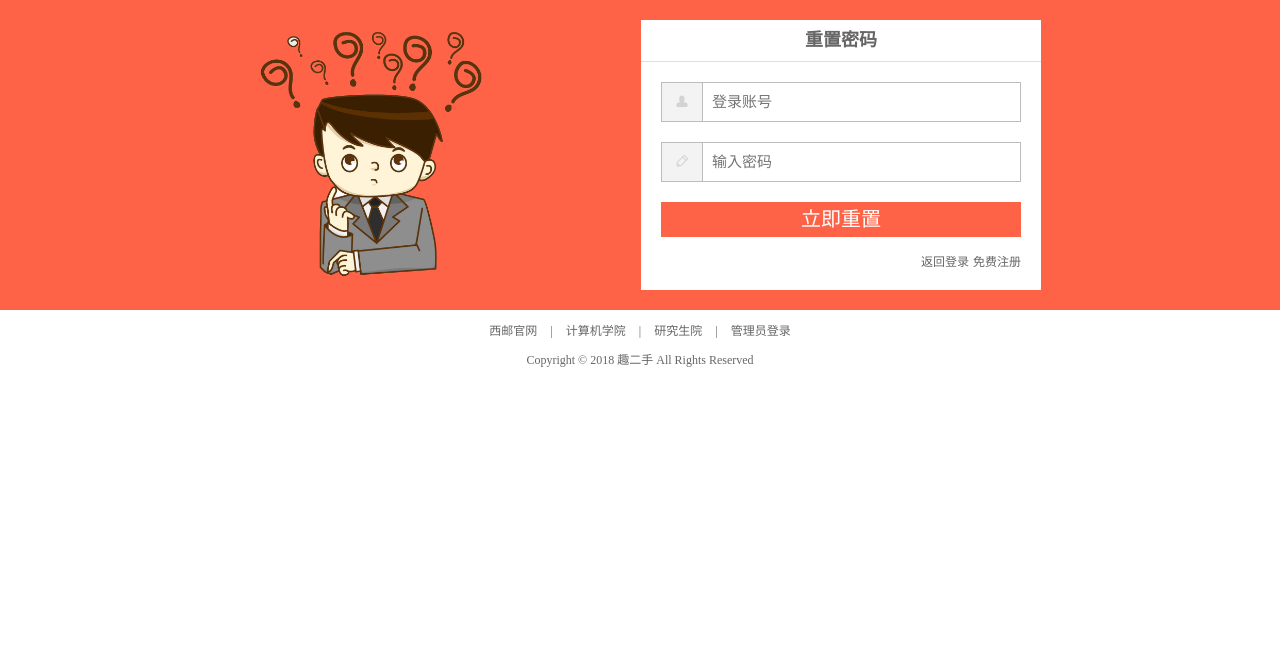
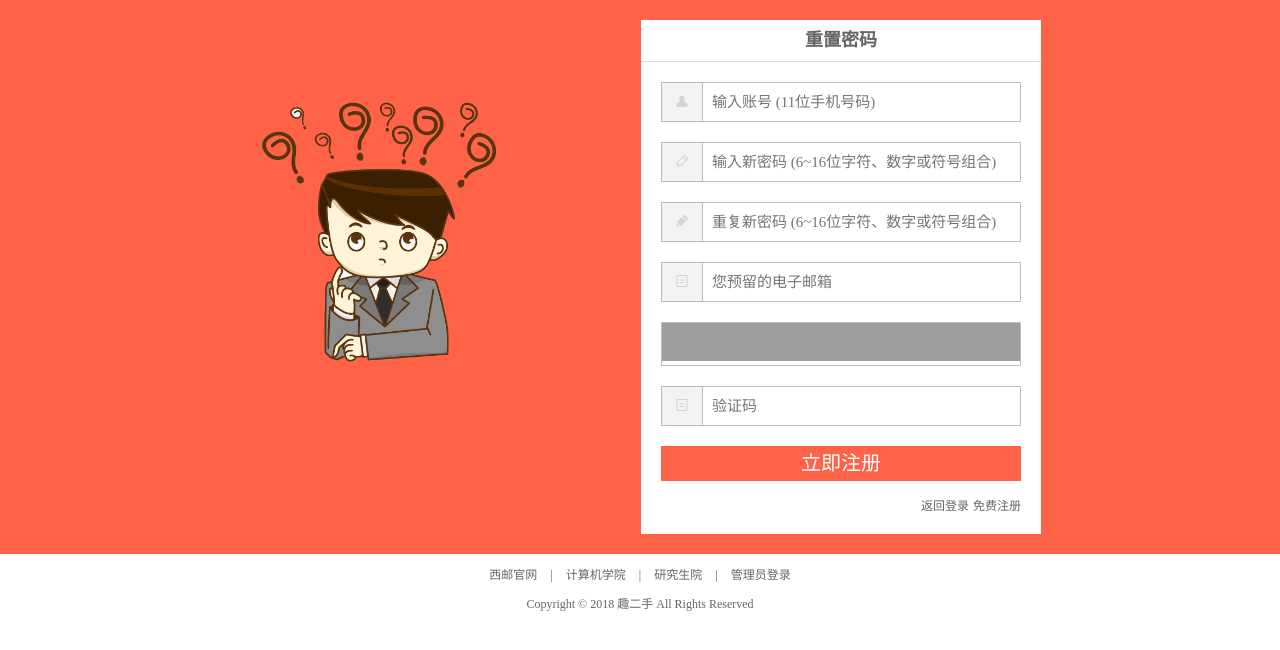
Before and after one commit to DNundy/DSMall, a PHP site: page /DbName/index/Home/View/login/forget.html in a window 1280 px wide. Shown: the part 60-710 px from the top of the page. Run offline with PHP 8.4, Linux system fonts and the light colour scheme; grey boxes are pictures that could not be loaded.

Commit message:
忘记密码完善

```diff
--- a/Public/css/login/forget.css
+++ b/Public/css/login/forget.css
@@ -50,11 +50,12 @@
 .left{
     float: left;
     width: 400px;
+    overflow: hidden;
 }
 .left img{
-    width: 66%;
+    width: 70%;
     height: auto;
-    margin: 0 auto;
+    margin: 70px auto 0 auto;
 }
 
 /* 右侧登录表单 */
--- a/index/Home/View/login/forget.html
+++ b/index/Home/View/login/forget.html
@@ -36,15 +36,59 @@
                         <div class="items">
                             <!-- 重置密码表单 -->
                             <form action="" method="POST">
+
+                                <!-- 手机号码 -->
+                                <div class="item" :class="{showError:dataVerify.numShow}">
+                                    <label class="label" for="num">
+                                        <i class="icon iconfont icon-people_fill"></i>
+                                    </label>
+                                    <input name="num" type="text" class="cont" placeholder="输入账号 (11位手机号码)" maxlength="11" @blur="checkNum" v-model="formData.num">
+                                </div>
+
+                                <!-- 登录密码 -->
+                                <div class="item" :class="{showError:dataVerify.passwordShow}">
+                                    <label class="label" for="password">
+                                        <i class="icon iconfont icon-brush"></i>
+                                    </label>
+                                    <input name="password" type="password" class="cont" placeholder="输入新密码 (6~16位字符、数字或符号组合)" maxlength="16" @blur="checkPassword"
+                                        v-model="formData.password">
+                                </div>
+
+                                <!-- 重复密码 -->
+                                <div class="item" :class="{showError:dataVerify.repasswordShow}">
+                                    <label class="label" for="repassword">
+                                        <i class="icon iconfont icon-brush_fill"></i>
+                                    </label>
+                                    <input name="repassword" id="repassword" type="password" class="cont" placeholder="重复新密码 (6~16位字符、数字或符号组合)" maxlength="16"
+                                        @blur="checkRepassword" v-model="formData.repassword">
+                                </div>
+
+                                <!-- 电子邮箱 -->
+                                <div class="item" :class="{showError:dataVerify.emailShow}">
+                                    <label class="label" for="email">
+                                        <i class="icon iconfont icon-order"></i>
+                                    </label>
+                                    <input name="email" type="text" class="cont" placeholder="您预留的电子邮箱" @blur="checkEmail" v-model="formData.email">
+                                </div>
+
+                                <!-- 验证码图片 -->
                                 <div class="item">
-                                    <label class="label" for="username"><i class="icon iconfont icon-people_fill"></i></label>
-                                    <input name="username" type="text" class="cont" placeholder="登录账号" autocomplete="off" maxlength="11">
+                                    <img src="__APP__/Home/Code/index" onclick='this.src=this.src+"?"+Math.random()' />
                                 </div>
-                                <div class="item">
-                                    <label class="label" for="password"><i class="icon iconfont icon-brush"></i></label>
-                                    <input name="password" type="password" class="cont" placeholder="输入密码" autocomplete="off" maxlength="16">
+
+                                <!-- 输入验证码 -->
+                                <div class="item" :class="{showError:dataVerify.codeShow}">
+                                    <label class="label" for="code">
+                                        <i class="icon iconfont icon-order"></i>
+                                    </label>
+                                    <input name="code" type="text" class="cont" placeholder="验证码" maxlength="5" @blur="checkCode" v-model="formData.code">
                                 </div>
-                                <input class="submit-Btn" type="submit" value="立即重置">
+
+                                <!-- 错误提示框 -->
+                                <div class="error" v-show="tipsShow"><span class="error-logo"> ！</span>请输入完整且正确的表单信息</div>
+
+                                <!-- 提交按钮 -->
+                                <input class="submit-Btn" type="button" value="立即注册" @click="submitForm">
                                 <div class="tips">
                                         <a href="./login.html">返回登录</a>
                                         <a href="./register.html">免费注册</a>
@@ -74,8 +118,64 @@
         var app = new Vue({
             el: '#app',
             data: {
+                formData: {
+                    'num': '',
+                    'password': '',
+                    'repassword': '',
+                    'email': '',
+                    'code': '',
+                },
+                dataVerify: {
+                    numShow: false,
+                    passwordShow: false,
+                    repasswordShow: false,
+                    emailShow: false,
+                    codeShow: false,
+                },
+                tipsShow: false,
+                phoneReg: /^[1][3,4,5,7,8][0-9]{9}$/,
+                emailReg: /^([a-zA-Z0-9_\.\-])+\@(([a-zA-Z0-9\-])+\.)+([a-zA-Z0-9]{2,4})+$/
             },
             methods: {
+                checkNum: function () {
+                    this.dataVerify.numShow = (this.formData.num && this.formData.num.length === 11 && this.phoneReg.test(this.formData.num)) ? false : true;
+                },
+                checkPassword: function () {
+                    this.dataVerify.passwordShow = this.formData.password.length >= 6 ? false : true;
+                },
+                checkRepassword: function () {
+                    this.dataVerify.repasswordShow = this.formData.password !== this.formData.repassword ? true : false;
+                },
+                checkEmail: function () {
+                    this.dataVerify.emailShow = this.emailReg.test(this.formData.email) ? false : true;
+                },
+                checkCode: function () {
+                    this.dataVerify.codeShow = (this.formData.code && this.formData.code.length === 5) ? false : true;
+                },
+                submitForm: function () {
+                    if (!this.dataVerify.numShow && !this.dataVerify.passwordShow && !this.dataVerify.repasswordShow && !this.dataVerify.emailShow && !this.dataVerify.codeShow && this.formData.num && this.formData.password && this.formData.repassword && this.formData.email && this.formData.code) {
+                        this.tipsShow = false;
+                        let url = '__APP__/Home/Repassword/index';
+                        $.ajax({
+                            url: url,
+                            type: 'POST',
+                            data: this.formData,
+                            dataType: 'JSON',
+                            success: function (res) {
+                                if (res.code == '-1') {
+                                    alert(res.msg);
+                                } else {
+                                    location.href = '__APP__/Home/Login/login';
+                                }
+                            },
+                            error: function (err) {
+                                alert('网络错误，请稍后重试！');
+                            }
+                        });
+                    } else {
+                        this.tipsShow = true;
+                    }
+                }
             }
         })
     </script>
--- a/index/Home/View/login/login-admin.html
+++ b/index/Home/View/login/login-admin.html
@@ -63,8 +63,7 @@
                             </div>
 
                             <!-- 错误提示框 -->
-                            <div class="error" v-show="tipsShow">
-                                <span class="error-logo"> ！</span>请输入完整且正确的表单信息</div>
+                            <div class="error" v-show="tipsShow"><span class="error-logo"> ！</span>请输入完整且正确的表单信息</div>
 
                             <!-- 登录按钮 -->
                             <input class="submit-Btn" type="button" value="立即登录" @click="submitForm">
```
